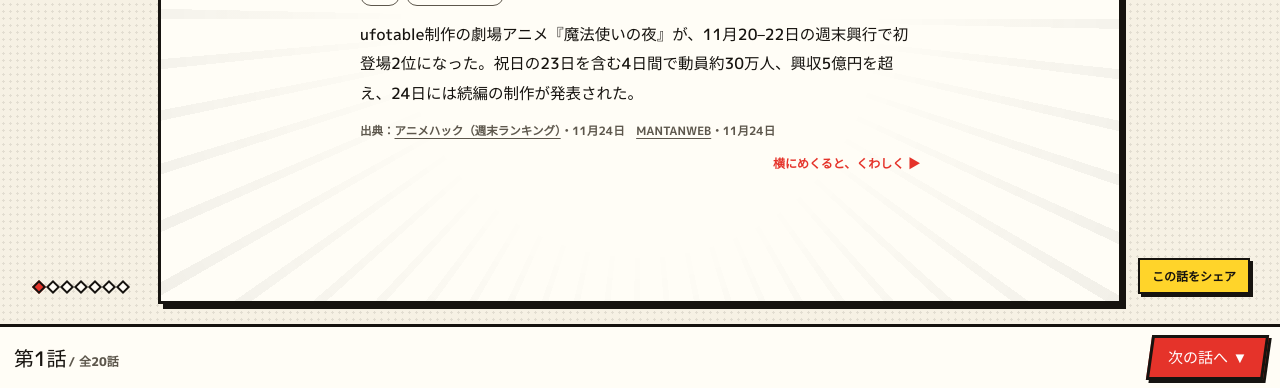
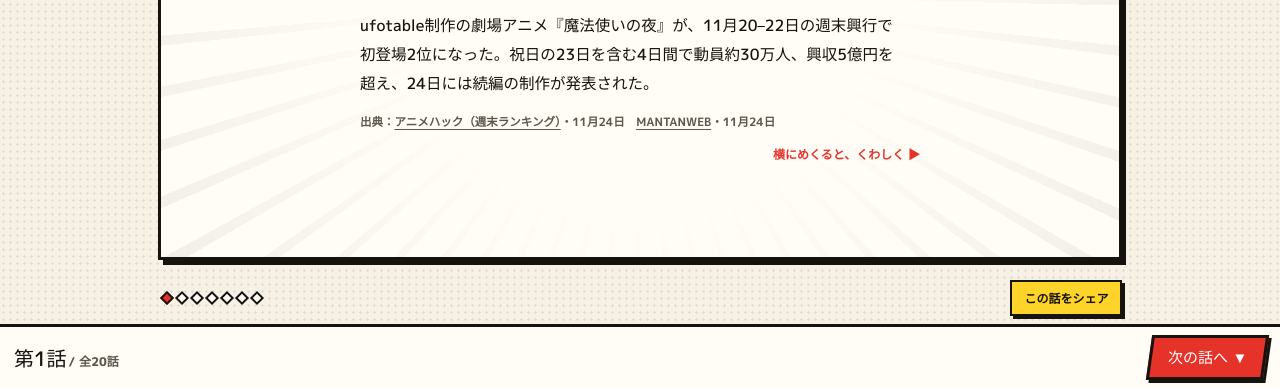
Before and after one commit to yodaimail-debug/anime-headline, a plain HTML site: page index.html in a window 1280 px wide. Shown: the part 412-800 px from the top of the page. Drawn offline with Linux system fonts and the light colour scheme; a web font is replaced by a local one.

Commit message:
Add files via upload

```diff
--- a/index.html
+++ b/index.html
@@ -31,10 +31,10 @@ a{color:inherit}
 header{position:fixed;inset:0 0 auto 0;z-index:20;background:var(--paper2);border-bottom:3px solid var(--rule)}
 .mast{display:flex;align-items:stretch;justify-content:space-between}
 .logo{display:flex;align-items:center;gap:8px;padding:8px 12px 6px 16px}
-.logo b{font-family:var(--head);font-weight:400;font-size:17px;letter-spacing:.02em;line-height:1}
+.logo b{font-family:var(--head);font-weight:400;font-size:17px;letter-spacing:.02em;line-height:1;white-space:nowrap}
 .logo b span{color:var(--red)}
 .gou{font-size:11px;font-weight:800;background:var(--ink);color:var(--paper2);padding:3px 7px;border-radius:2px;white-space:nowrap}
-.how{border-left:3px solid var(--rule);padding:0 14px;font-size:12px;font-weight:800;background:var(--yellow)}
+.how{border-left:3px solid var(--rule);padding:0 14px;font-size:12px;font-weight:800;background:var(--yellow);white-space:nowrap}
 .tabs{display:flex;gap:6px;padding:0 12px;overflow-x:auto;scrollbar-width:none;border-top:2px solid var(--rule);background:var(--paper)}
 .tabs::-webkit-scrollbar{display:none}
 .tabs button{font-size:12px;font-weight:800;white-space:nowrap;padding:7px 10px 6px;border:2px solid var(--rule);border-top:0;border-radius:0 0 8px 8px;background:var(--paper2);margin-bottom:-2px;transform:translateY(-1px)}
@@ -45,19 +45,20 @@ header{position:fixed;inset:0 0 auto 0;z-index:20;background:var(--paper2);borde
 /* ===== 縦にめくる ===== */
 main{height:100dvh;overflow-y:auto;scroll-snap-type:y mandatory;scrollbar-width:none}
 main::-webkit-scrollbar{display:none}
-.card{height:100dvh;scroll-snap-align:start;scroll-snap-stop:always;position:relative;padding:96px 14px 74px;display:flex}
+.card{height:100dvh;scroll-snap-align:start;scroll-snap-stop:always;position:relative;padding:96px 14px 70px;display:flex;flex-direction:column;gap:8px}
 .card[hidden]{display:none}
 
 /* ===== 横にめくる（コマ） ===== */
-.panels{flex:1;display:flex;gap:14px;overflow-x:auto;scroll-snap-type:x mandatory;scrollbar-width:none;padding:6px 4px 10px}
+.panels{flex:1;min-height:0;display:flex;gap:14px;overflow-x:auto;scroll-snap-type:x mandatory;scrollbar-width:none;padding:6px 4px 10px}
 .panels::-webkit-scrollbar{display:none}
 .koma{
   flex:0 0 100%;scroll-snap-align:center;position:relative;
   background:var(--paper2);border:3px solid var(--rule);box-shadow:5px 5px 0 var(--rule);
-  padding:22px 18px 18px;display:flex;flex-direction:column;gap:14px;justify-content:center;overflow:hidden;
+  padding:50px 18px 20px;display:flex;flex-direction:column;overflow-x:hidden;overflow-y:auto;scrollbar-width:none;
 }
 .koma > *{position:relative}
-.inner{max-width:560px;width:100%;margin:0 auto;display:flex;flex-direction:column;gap:14px}
+.koma::-webkit-scrollbar{display:none}
+.inner{max-width:560px;width:100%;margin:auto;display:flex;flex-direction:column;gap:14px}
 
 /* 1コマ目：集中線 */
 .koma.cover::before{
@@ -66,14 +67,15 @@ main::-webkit-scrollbar{display:none}
   -webkit-mask:radial-gradient(circle at 50% 52%, transparent 22%, #000 60%);
           mask:radial-gradient(circle at 50% 52%, transparent 22%, #000 60%);
 }
-.ep{position:absolute;top:0;left:0;background:var(--ink);color:var(--paper2);font-family:var(--head);font-size:14px;padding:6px 12px 6px 10px;clip-path:polygon(0 0,100% 0,88% 100%,0 100%)}
+.ep{position:absolute;top:0;left:0;z-index:1;background:var(--ink);color:var(--paper2);font-family:var(--head);font-size:14px;padding:6px 12px 6px 10px;clip-path:polygon(0 0,100% 0,88% 100%,0 100%)}
 .ep small{font-family:var(--body);font-weight:800;font-size:10px;margin-left:2px}
 .stamp{align-self:flex-start;font-weight:800;font-size:12px;color:#fff;background:var(--accent);padding:4px 10px;border:2px solid var(--rule);transform:rotate(-3deg);box-shadow:2px 2px 0 var(--rule)}
 .meta{display:flex;gap:6px;flex-wrap:wrap;font-size:11px;font-weight:700;color:var(--sub)}
 .meta span{border:1.5px solid var(--sub);border-radius:99px;padding:1px 8px}
-h2{font-family:var(--head);font-weight:400;font-size:clamp(25px,7.2vw,38px);line-height:1.32;word-break:keep-all;overflow-wrap:anywhere}
+h2{font-family:var(--head);font-weight:400;font-size:clamp(24px,6.8vw,36px);line-height:1.38;text-wrap:balance}
+.jp{word-break:keep-all;overflow-wrap:anywhere;line-break:strict}
 h2 em{font-style:normal;background:linear-gradient(transparent 58%,var(--yellow) 58%,var(--yellow) 92%,transparent 92%)}
-.lead{font-size:15.5px;line-height:1.9;font-weight:500}
+.lead{font-size:15.5px;line-height:1.9;font-weight:500;text-wrap:pretty}
 .src{font-size:11.5px;color:var(--sub);font-weight:700}
 .src a{text-decoration:underline;text-underline-offset:3px}
 .turn{align-self:flex-end;font-size:12px;font-weight:800;color:var(--accent)}
@@ -83,7 +85,7 @@ h2 em{font-style:normal;background:linear-gradient(transparent 58%,var(--yellow)
 .narr{background:var(--ink);color:var(--paper2);padding:14px 16px;font-size:16px;line-height:1.85;font-weight:700}
 .label{font-family:var(--head);font-size:15px;display:flex;align-items:center;gap:8px}
 .label::before{content:"";width:14px;height:14px;background:var(--accent);border:2px solid var(--rule);transform:rotate(45deg)}
-.ptext{font-size:16px;line-height:1.95;font-weight:500}
+.ptext{font-size:16px;line-height:1.95;font-weight:500;text-wrap:pretty}
 
 /* 吹き出し（現場の声） */
 .bubble{position:relative;background:#fff;border:3px solid var(--rule);border-radius:28px;padding:18px 18px;font-size:15.5px;line-height:1.85;font-weight:500}
@@ -97,10 +99,11 @@ h2 em{font-style:normal;background:linear-gradient(transparent 58%,var(--yellow)
 .note{font-size:10.5px;color:var(--sub);line-height:1.7}
 
 /* コマ送りインジケータ・シェア */
-.pages{position:absolute;left:34px;bottom:96px;display:flex;gap:4px}
+.bar{flex:0 0 auto;display:flex;align-items:center;justify-content:space-between;gap:10px;padding:0 4px 0 8px;min-height:40px}
+.pages{display:flex;gap:5px}
 .pages i{width:10px;height:10px;border:2px solid var(--rule);background:var(--paper2);transform:rotate(45deg)}
 .pages i.on{background:var(--accent)}
-.share{position:absolute;right:30px;bottom:94px;height:36px;padding:0 12px;border:2.5px solid var(--rule);background:var(--yellow);font-size:12px;font-weight:800;box-shadow:3px 3px 0 var(--rule)}
+.share{margin-left:auto;height:36px;padding:0 12px;border:2.5px solid var(--rule);background:var(--yellow);font-size:12px;font-weight:800;box-shadow:3px 3px 0 var(--rule)}
 .share:active{transform:translate(2px,2px);box-shadow:1px 1px 0 var(--rule)}
 
 /* ===== フッター：次回予告 ===== */
@@ -114,7 +117,7 @@ footer{position:fixed;inset:auto 0 0 0;z-index:20;display:flex;justify-content:s
 /* 目次・あとがき */
 .toc{list-style:none;display:flex;flex-direction:column;max-height:50dvh;overflow-y:auto}
 .toc button{display:flex;gap:10px;align-items:baseline;text-align:left;width:100%;padding:8px 0;font-size:14px;font-weight:700;border-bottom:2px dashed rgba(22,19,15,.25)}
-.toc button span{font-family:var(--head);font-size:12px;min-width:44px;color:var(--accent)}
+.toc button span:first-child{font-family:var(--head);font-size:12px;min-width:44px;color:var(--accent)}
 .rules{list-style:none;display:flex;flex-direction:column;gap:9px;font-size:14px;line-height:1.75;font-weight:500}
 .rules{counter-reset:r;max-height:52dvh;overflow-y:auto}
 .rules li{padding-left:28px;position:relative;counter-increment:r}
@@ -124,6 +127,8 @@ footer{position:fixed;inset:auto 0 0 0;z-index:20;display:flex;justify-content:s
 .toast.on{opacity:1}
 
 @media (min-width:900px){.card{padding-left:12vw;padding-right:12vw}}
+@media (max-width:380px){.logo{padding-left:12px;gap:6px}.logo b{font-size:15px}.gou{font-size:10px;padding:3px 5px}.how{padding:0 10px}}
+@media (max-height:720px){.koma{padding:44px 16px 16px}.inner{gap:10px}h2{font-size:clamp(22px,6.4vw,30px)}.lead,.ptext{font-size:14.5px;line-height:1.8}.bubble{font-size:14.5px;line-height:1.75;padding:14px 16px}.bubble b{font-size:17px}.narr{font-size:15px}}
 @media (prefers-reduced-motion:reduce){*{scroll-behavior:auto!important}}
 </style>
 </head>
@@ -170,6 +175,38 @@ const feed = $("#feed");
 const pad = n => String(n).padStart(2,"0");
 const esc = s => String(s).replace(/[&<>"]/g,c=>({"&":"&amp;","<":"&lt;",">":"&gt;",'"':"&quot;"}[c]));
 const plain = s => s.replace(/<[^>]+>/g,"");
+/* 日本語を文節ごとに区切り、文節の切れ目にだけ改行できるようにする */
+const SEG = (typeof Intl!=="undefined" && Intl.Segmenter) ? new Intl.Segmenter("ja",{granularity:"word"}) : null;
+const OPEN = /^[「『（(【〈《［\[“]+$/;
+const GLUE = /^[\u3041-\u309F\u30FC、。，．・：；！？!?」』）)】〉》］\]”…ー\s]+$/;
+/* 数字と単位（5億円・20話・11月20–22日など）や「約」「第」は切り離さない */
+const NUMGLUE = (cur,w) =>
+  (/[0-9０-９.,．]$/.test(cur) && /^[0-9０-９.,．%％万億兆千百十年月日時分秒本話期作人円位倍件歳回巻号週部館曲枚社分台割]/.test(w)) ||
+  (/[–\-－/]$/.test(cur) && /^[0-9０-９]/.test(w)) ||
+  (/[0-9０-９]$/.test(cur) && /^[–\-－/]/.test(w)) ||
+  /(約|第|全|計|各|毎)$/.test(cur) ||
+  (/[\u4E00-\u9FFF々〆ヶ\u30A1-\u30FAーA-Za-z0-9０-９]$/.test(cur) && /^[\u4E00-\u9FFF々〆ヶ\u30A1-\u30FAー]/.test(w)) ||
+  (/[A-Za-z0-9.]$/.test(cur) && /^[A-Za-z0-9.]/.test(w)) ||
+  (/[\u4E00-\u9FFF々]$/.test(cur) && /^[A-Za-z]/.test(w));
+function phraseText(str){
+  str = String(str);
+  if(!SEG) return esc(str);
+  const out = []; let cur = "";
+  for(const {segment:w} of SEG.segment(str)){
+    if(cur && (GLUE.test(w) || OPEN.test(cur) || NUMGLUE(cur,w))) cur += w;
+    else { if(cur) out.push(cur); cur = w; }
+  }
+  if(cur) out.push(cur);
+  return out.map(esc).join("<wbr>");
+}
+/* 見出し：<em>…</em> だけは残して文節処理する */
+const phraseTitle = t => String(t).split(/(<em>.*?<\/em>)/).map(part=>{
+  const m = part.match(/^<em>(.*)<\/em>$/);
+  return m ? `<em>${phraseText(m[1])}</em>` : phraseText(part);
+}).filter(Boolean).reduce((acc,h,i,arr)=>{
+  const nextFirst = (arr[i+1]||"").replace(/^<em>/,"").charAt(0);
+  return acc + h + (i<arr.length-1 && !GLUE.test(nextFirst) ? "<wbr>" : "");
+},"");
 const srcHtml = arr => arr.map(([n,u,d]) => `<a href="${u}" target="_blank" rel="noopener">${esc(n)}</a>${d?"・"+esc(d):""}`).join("　");
 
 (function(){
@@ -196,39 +233,39 @@ function render(){
     const k = [];
     k.push(`<article class="koma cover"><div class="ep">第${pad(n)}話<small>／全${ISSUE.items.length}話</small></div><div class="inner">
       <span class="stamp">${CATS[it.cat][0]}</span>
-      <h2>${it.title}</h2>
+      <h2 class="jp">${phraseTitle(it.title)}</h2>
       <div class="meta"><span>${esc(it.area)}</span><span>約${it.sec}秒で読める</span></div>
-      <p class="lead">${esc(it.lead)}</p>
+      <p class="lead jp">${phraseText(it.lead)}</p>
       <p class="src">出典：${srcHtml(it.src)}</p>
       ${(it.gist||it.details.length||it.voices.length)?'<p class="turn">横にめくると、くわしく</p>':""}
     </div></article>`);
-    if(it.gist) k.push(`<article class="koma"><div class="inner"><p class="label">ざっくり言うと</p><p class="narr">${esc(it.gist)}</p></div></article>`);
+    if(it.gist) k.push(`<article class="koma"><div class="inner"><p class="label">ざっくり言うと</p><p class="narr jp">${phraseText(it.gist)}</p></div></article>`);
     it.details.forEach((d,j)=>{
       const last = j===it.details.length-1 && it.dsrc;
-      k.push(`<article class="koma"><div class="inner"><p class="label">くわしい話 ${j+1}</p><p class="ptext">${esc(d)}</p>${last?`<p class="src">出典：${srcHtml(it.dsrc)}</p>`:""}</div></article>`);
+      k.push(`<article class="koma"><div class="inner"><p class="label">くわしい話 ${j+1}</p><p class="ptext jp">${phraseText(d)}</p>${last?`<p class="src">出典：${srcHtml(it.dsrc)}</p>`:""}</div></article>`);
     });
     it.voices.forEach((v,j)=>{
       const last = j===it.voices.length-1;
       const few = last && it.voices.length<2 ? "別の媒体や発信者で確認できた見解は1件だけのため、無理に増やしていません。" : "";
       k.push(`<article class="koma"><div class="inner"><p class="label">${esc(v.kind)}　${j+1} / ${it.voices.length}</p>
-        <div class="bubble"><b>「${esc(v.head)}」</b>${esc(v.text)}</div>
+        <div class="bubble jp"><b>「${phraseText(v.head)}」</b>${phraseText(v.text)}</div>
         <div class="speaker"><span class="face">${esc(v.who.slice(0,1))}</span><div><strong>${esc(v.who)}</strong><span>${esc(v.role)}</span></div></div>
         ${v.src?`<p class="src">出典：${srcHtml(v.src)}</p>`:""}
         ${last?`<p class="note">${VOICE_NOTE}${few}</p>`:""}</div></article>`);
     });
     html += `<section class="card" id="n${pad(n)}" data-cat="${it.cat}" style="--accent:var(${color})" aria-label="${esc(plain(it.title))}">
       <div class="panels">${k.join("")}</div>
-      ${k.length>1?`<div class="pages" aria-hidden="true">${k.map((_,j)=>`<i class="${j?"":"on"}"></i>`).join("")}</div>`:""}
-      <button class="share" data-share="n${pad(n)}">この話をシェア</button>
+      <div class="bar">${k.length>1?`<div class="pages" aria-hidden="true">${k.map((_,j)=>`<i class="${j?"":"on"}"></i>`).join("")}</div>`:""}
+      <button class="share" data-share="n${pad(n)}">この話をシェア</button></div>
     </section>`;
   });
   html += `<section class="card" id="end" data-cat="all" style="--accent:var(--red)">
     <div class="panels">
-      <article class="koma"><div class="ep">今回の話数一覧</div><div class="inner" style="margin-top:28px">
-        <ul class="toc">${ISSUE.items.map((it,i)=>`<li><button data-go="n${pad(i+1)}"><span>第${pad(i+1)}話</span>${esc(plain(it.title))}</button></li>`).join("")}</ul>
+      <article class="koma"><div class="ep">今回の話数一覧</div><div class="inner">
+        <ul class="toc">${ISSUE.items.map((it,i)=>`<li><button data-go="n${pad(i+1)}"><span>第${pad(i+1)}話</span><span class="jp">${phraseText(plain(it.title))}</span></button></li>`).join("")}</ul>
         <p class="turn">横にめくると、選び方</p></div></article>
-      <article class="koma"><div class="ep">あとがき（選び方）</div><div class="inner" style="margin-top:28px">
-        <ol class="rules">${rulesText().map(r=>`<li>${esc(r)}</li>`).join("")}</ol>
+      <article class="koma"><div class="ep">あとがき（選び方）</div><div class="inner">
+        <ol class="rules">${rulesText().map(r=>`<li class="jp">${phraseText(r)}</li>`).join("")}</ol>
         <p class="note">${EDITOR_NOTE}</p></div></article>
     </div>
   </section>`;
```
